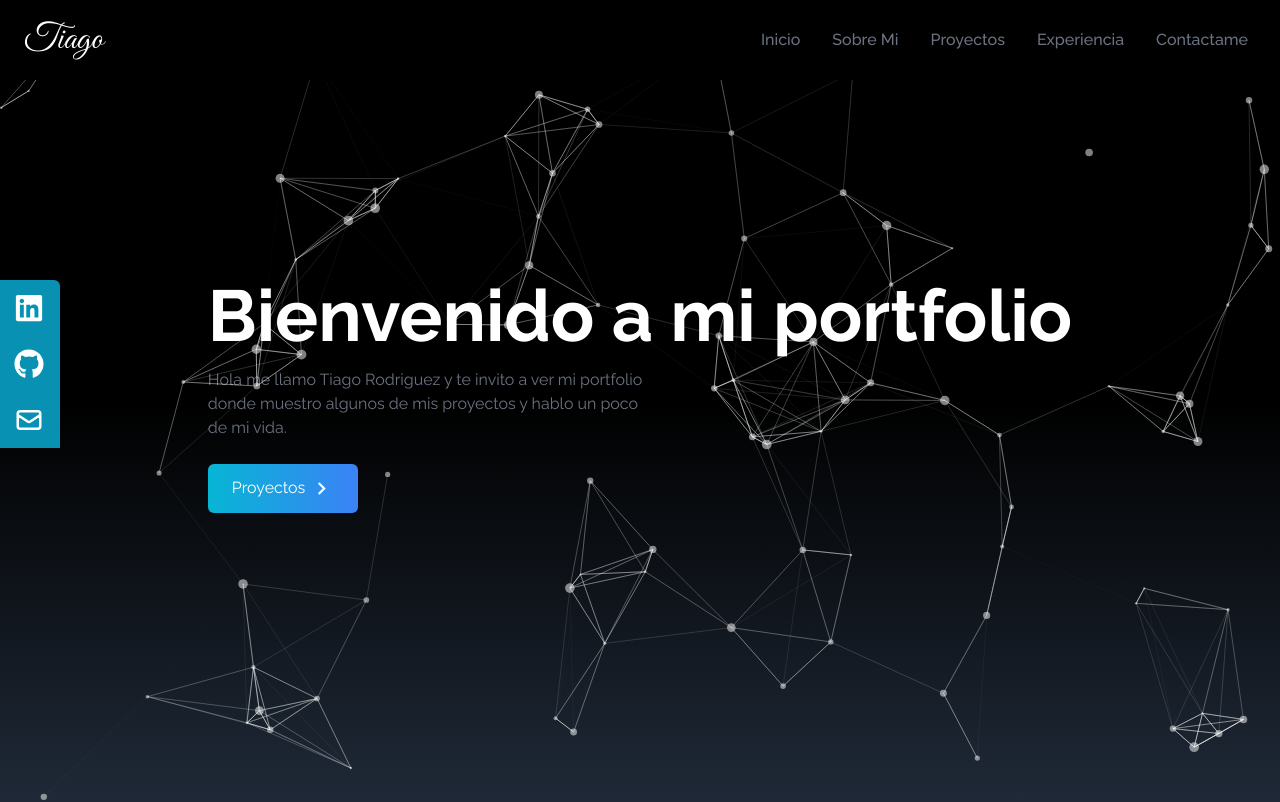
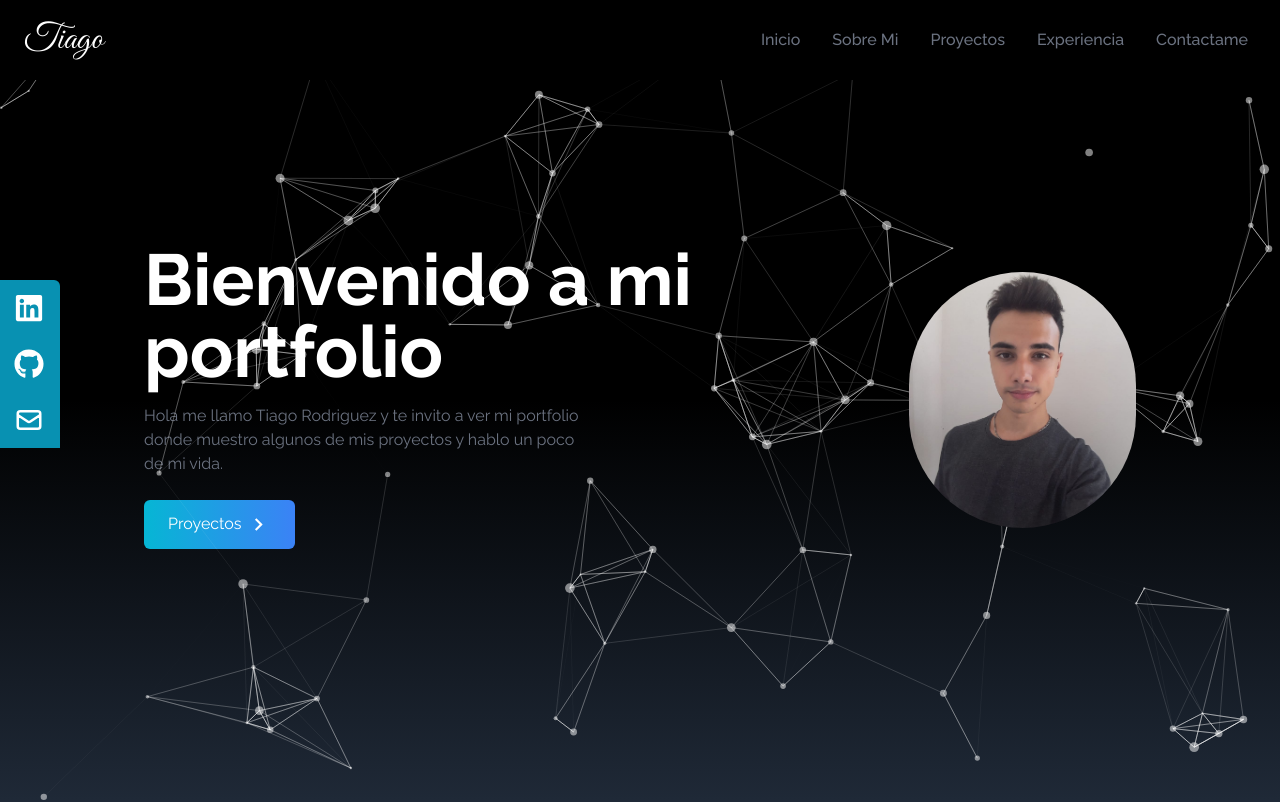
Before and after one commit to Titi24Pehuajo/PORTFOLIO, a React (Create React App) app in the folder portfolio/: page / in a window 1280 px wide. Shown: the top 802 px of the page. Built offline with nearby package versions, Linux system fonts and the light colour scheme.

Commit message:
Portfolio terminado

```diff
--- a/portfolio/src/components/Home.jsx
+++ b/portfolio/src/components/Home.jsx
@@ -1,6 +1,8 @@
 import React from "react";
 import { MdOutlineKeyboardArrowRight } from "react-icons/md";
 import { Link } from "react-scroll";
+import fotoCv from "../assets/fotoCv.png";
+import "../styles/Scrollbar.css";
 const Home = () => {
   return (
     <div
@@ -12,6 +14,7 @@ const Home = () => {
           <h2 className="text-4xl sm:text-7xl font-bold text-white">
             Bienvenido a mi portfolio
           </h2>
+
           <p className="text-gray-500 py-4 max-w-md">
             Hola me llamo Tiago Rodriguez y te invito a ver mi portfolio donde
             muestro algunos de mis proyectos y hablo un poco de mi vida.
@@ -31,6 +34,14 @@ const Home = () => {
             </Link>
           </div>
         </div>
+
+        <div className=" rounded-3xl z-10">
+          <img
+            alt="mi-perfil"
+            src={fotoCv}
+            className=" rounded-full h-64 w-64"
+          />
+        </div>
       </div>
     </div>
   );
--- a/portfolio/src/components/SocialLinks.jsx
+++ b/portfolio/src/components/SocialLinks.jsx
@@ -21,7 +21,7 @@ const SocialLinks = () => {
           GitHub <FaGithub size={30} />
         </>
       ),
-      href: "https://github.com/Titi24Pehuajo",
+      href: "https://github.com/tiago-rodriguez",
     },
     {
       id: 3,
--- /dev/null
+++ b/portfolio/src/styles/Scrollbar.css
@@ -0,0 +1,16 @@
+::-webkit-scrollbar {
+  width: 10px;
+}
+
+::-webkit-scrollbar-track {
+  background: rgb(0, 0, 0);
+}
+
+::-webkit-scrollbar-thumb {
+  background-color: #143257;
+  border-radius: 20px;
+}
+
+::-webkit-scrollbar-thumb:hover {
+  background: linear-gradient(transparent, #143257);
+}
```
Also changed, not shown: portfolio/src/assets/fotoCv.png (added).
